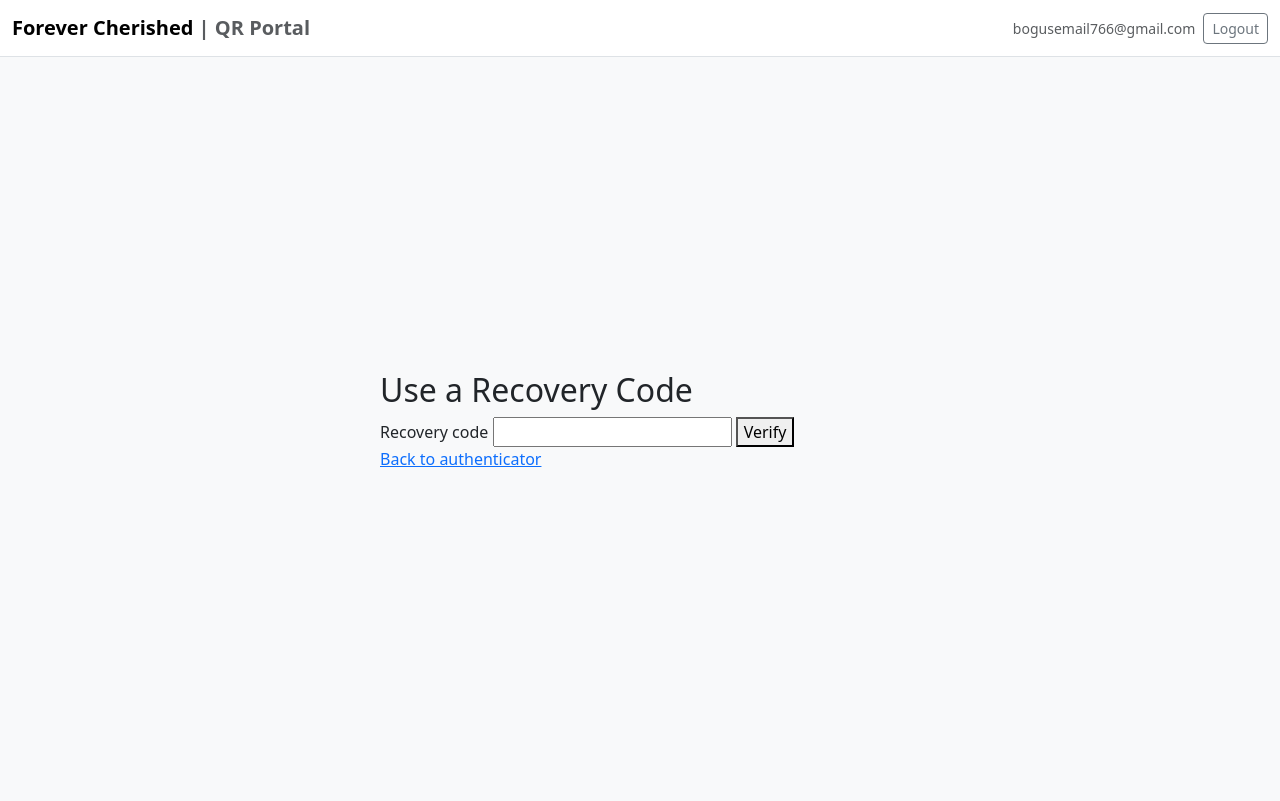
After one commit to JerryMasilang/development-forever-cherished, a Django app: page /portal/mfa/recovery/ in a window 1280 px wide. The commit adds this page. Run offline with Django 5.2, Linux system fonts and the light colour scheme; a user stored in the database is signed in.

Commit message:
MFA LOGIN PAGE putting logout button

```diff
--- a/portal/templates/portal/base_auth.html
+++ b/portal/templates/portal/base_auth.html
@@ -20,17 +20,27 @@
   <body class="bg-light">
     <!-- Minimal Navbar for Auth pages -->
     <nav class="navbar navbar-light bg-white border-bottom">
-      <div class="container-fluid">
+      <div
+        class="container-fluid d-flex justify-content-between align-items-center"
+      >
         <span class="navbar-brand fw-semibold mb-0">
           Forever Cherished <span class="text-muted">| QR Portal</span>
         </span>
 
-        <div class="ms-auto">
+        {% if request.user.is_authenticated %}
+        <div class="d-flex align-items-center gap-2">
           <span class="text-muted small">
-            {% if request.user.is_authenticated %} {{
-            request.user.email|default:request.user.username }} {% endif %}
+            {{ request.user.email|default:request.user.username }}
           </span>
+
+          <form method="post" action="{% url 'portal:logout' %}" class="d-inline">
+            {% csrf_token %}
+            <button type="submit" class="btn btn-outline-secondary btn-sm">
+              Logout
+            </button>
+          </form>
         </div>
+        {% endif %}
       </div>
     </nav>
 
--- /dev/null
+++ b/portal/templates/portal/mfa_recovery.html
@@ -0,0 +1,13 @@
+{% extends "portal/base_auth.html" %}
+{% block title %}Use Recovery Code{% endblock %}
+
+{% block content %}
+<h2>Use a Recovery Code</h2>
+<form method="post">
+  {% csrf_token %}
+  <label>Recovery code</label>
+  <input type="text" name="code" autocomplete="one-time-code" required>
+  <button type="submit">Verify</button>
+</form>
+<p><a href="{% url 'portal:mfa_setup' %}">Back to authenticator</a></p>
+{% endblock %}
--- a/portal/templates/portal/mfa_setup.html
+++ b/portal/templates/portal/mfa_setup.html
@@ -26,6 +26,7 @@
     <form method="post" action="{% url 'portal:mfa_verify' %}">
       {% csrf_token %}
 
+
       <label class="form-label">6-digit code</label>
       <input
         type="text"
@@ -40,6 +41,7 @@
       <button type="submit" class="btn btn-success w-100 mt-3">
         Verify & Activate
       </button>
+      <p><a href="{% url 'portal:mfa_recovery' %}">Use a recovery code instead</a></p>
     </form>
   </div>
 </div>
--- a/portal/urls.py
+++ b/portal/urls.py
@@ -1,23 +1,17 @@
 # portal/urls.py
+from django.contrib.auth import views as auth_views
 from django.urls import path, reverse_lazy
-from django.contrib.auth import views as auth_views
 
 from . import views
-from .forms import PortalPasswordResetForm  # keep if used
+from .forms import PortalPasswordResetForm
 
 app_name = "portal"
 
 urlpatterns = [
-    path("mfa/setup/", views.mfa_setup, name="mfa_setup"),
-    path("mfa/verify/", views.mfa_verify, name="mfa_verify"),
-    path("mfa/qr.png", views.mfa_qr_png, name="mfa_qr_png"),
-
     path("", views.dashboard, name="dashboard"),
     path("dashboard/", views.dashboard, name="dashboard_page"),
 
-    path("qr/", views.qr_control_center, name="qr_control_center"),
-    path("qr/png/<str:qr_id>/", views.qr_png, name="qr_png"),
-
+    # Auth
     path("login/", views.PortalLoginView.as_view(), name="login"),
     path(
         "logout/",
@@ -25,13 +19,27 @@ urlpatterns = [
         name="logout",
     ),
 
+    # MFA
+    path("mfa/setup/", views.mfa_setup, name="mfa_setup"),
+    path("mfa/verify/", views.mfa_verify, name="mfa_verify"),
+    path("mfa/qr.png", views.mfa_qr_png, name="mfa_qr_png"),
+
+    # Recovery codes (we’ll implement in Step 1)
+    path("mfa/recovery/", views.mfa_recovery, name="mfa_recovery"),
+    path("mfa/recovery-codes/", views.mfa_recovery_codes, name="mfa_recovery_codes"),
+
+    # QR
+    path("qr/", views.qr_control_center, name="qr_control_center"),
+    path("qr/png/<str:qr_id>/", views.qr_png, name="qr_png"),
+
     # User management
     path("users/", views.user_list, name="user_list"),
     path("users/create/", views.user_create, name="user_create"),
     path("users/<int:user_id>/edit/", views.user_edit, name="user_edit"),
     path("users/<int:user_id>/reset-mfa/", views.user_reset_mfa, name="user_reset_mfa"),
+    path("users/<int:user_id>/reset-recovery/", views.user_reset_recovery, name="user_reset_recovery"),
 
-    # Password reset
+    # Password reset (email)
     path(
         "password-reset/",
         auth_views.PasswordResetView.as_view(
@@ -39,7 +47,7 @@ urlpatterns = [
             email_template_name="portal/auth/password_reset_email.html",
             subject_template_name="portal/auth/password_reset_subject.txt",
             success_url=reverse_lazy("portal:password_reset_done"),
-            form_class=PortalPasswordResetForm,  # if you intended to use it
+            form_class=PortalPasswordResetForm,
         ),
         name="password_reset",
     ),
@@ -66,6 +74,6 @@ urlpatterns = [
         name="password_reset_complete",
     ),
 
-    # Distributor application
+    # Distributor apply
     path("apply/distributor/", views.distributor_apply, name="distributor_apply"),
 ]
--- a/portal/views.py
+++ b/portal/views.py
@@ -12,7 +12,9 @@ from django.contrib.auth.views import LoginView
 from django.http import HttpResponse
 from django.shortcuts import get_object_or_404, redirect, render
 from django.urls import reverse
-
+from .utils.recovery_codes import generate_plain_codes, replace_user_codes, verify_and_consume_code
+from .models import MFARecoveryCode
+from .decorators import admin_required
 from django_otp import login as otp_login
 from django_otp.plugins.otp_totp.models import TOTPDevice
 
@@ -368,3 +370,49 @@ def distributor_apply(request):
         form = DistributorApplicationForm()
 
     return render(request, "portal/auth/distributor_apply.html", {"form": form})
+
+
+
+@login_required
+def mfa_recovery_codes(request):
+    """
+    Show/generate recovery codes. Show plaintext ONLY on generation.
+    """
+    if request.method == "POST":
+        codes = generate_plain_codes(10)
+        replace_user_codes(request.user, codes)
+        return render(request, "portal/mfa_recovery_codes.html", {"codes": codes})
+
+    return render(request, "portal/mfa_recovery_codes.html", {"codes": None})
+
+
+@login_required
+def mfa_recovery(request):
+    """
+    Alternative MFA verification using a recovery code.
+    """
+    if request.method == "POST":
+        code = request.POST.get("code", "").strip()
+        if verify_and_consume_code(request.user, code):
+            # Mark OTP as satisfied by logging in a confirmed device if exists;
+            # If no confirmed device yet, still allow session to continue.
+            device = TOTPDevice.objects.filter(user=request.user, confirmed=True).order_by("-id").first()
+            if device:
+                otp_login(request, device)
+
+            messages.success(request, "Recovery code accepted.")
+            return redirect("portal:dashboard")
+
+        messages.error(request, "Invalid or already-used recovery code.")
+        return redirect("portal:mfa_recovery")
+
+    return render(request, "portal/mfa_recovery.html")
+
+@admin_required
+def user_reset_recovery(request, user_id):
+    user_obj = get_object_or_404(get_user_model(), id=user_id)
+    if request.method == "POST":
+        MFARecoveryCode.objects.filter(user=user_obj).delete()
+        messages.success(request, f"Recovery codes reset for {user_obj.username}.")
+        return redirect("portal:user_list")
+    return render(request, "portal/users/user_reset_recovery_confirm.html", {"user_obj": user_obj})
```
Also changed, not shown: portal/models.py (+21 -1 lines), portal/static/portal/css/portal.css (+27 -0 lines), portal/templates/portal/mfa_recovery_codes.html (added, +21 -0 lines), portal/utils/recovery_codes.py (added, +38 -0 lines), db.sqlite3.
